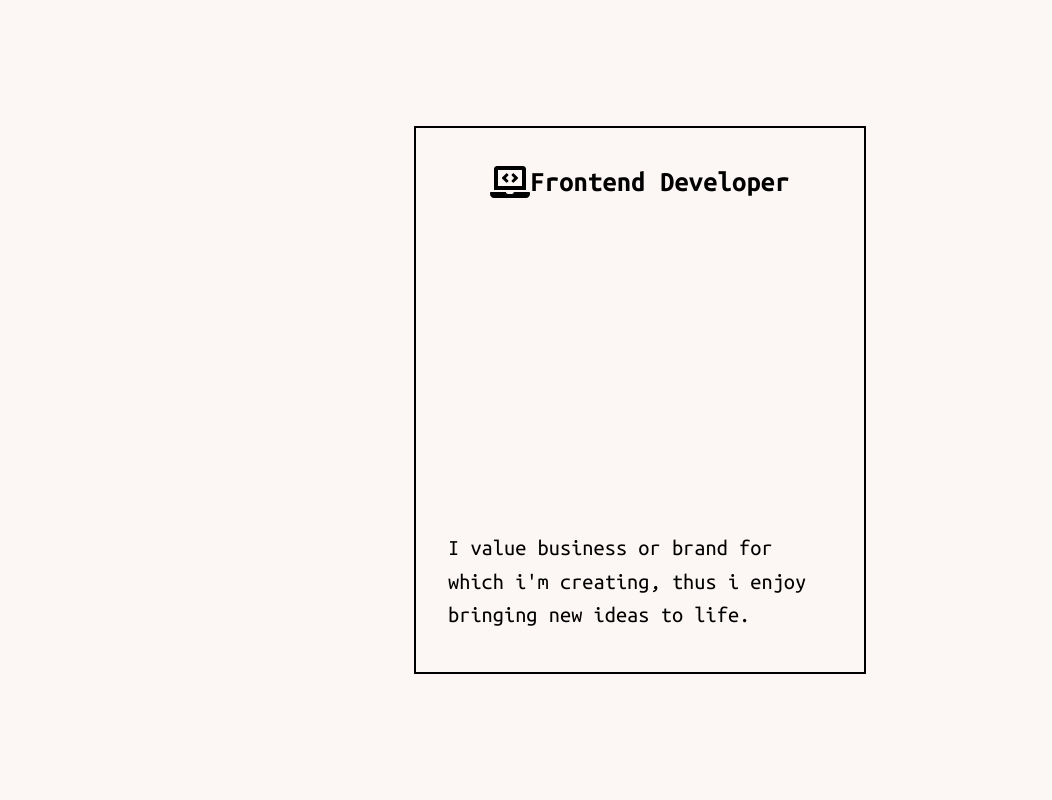
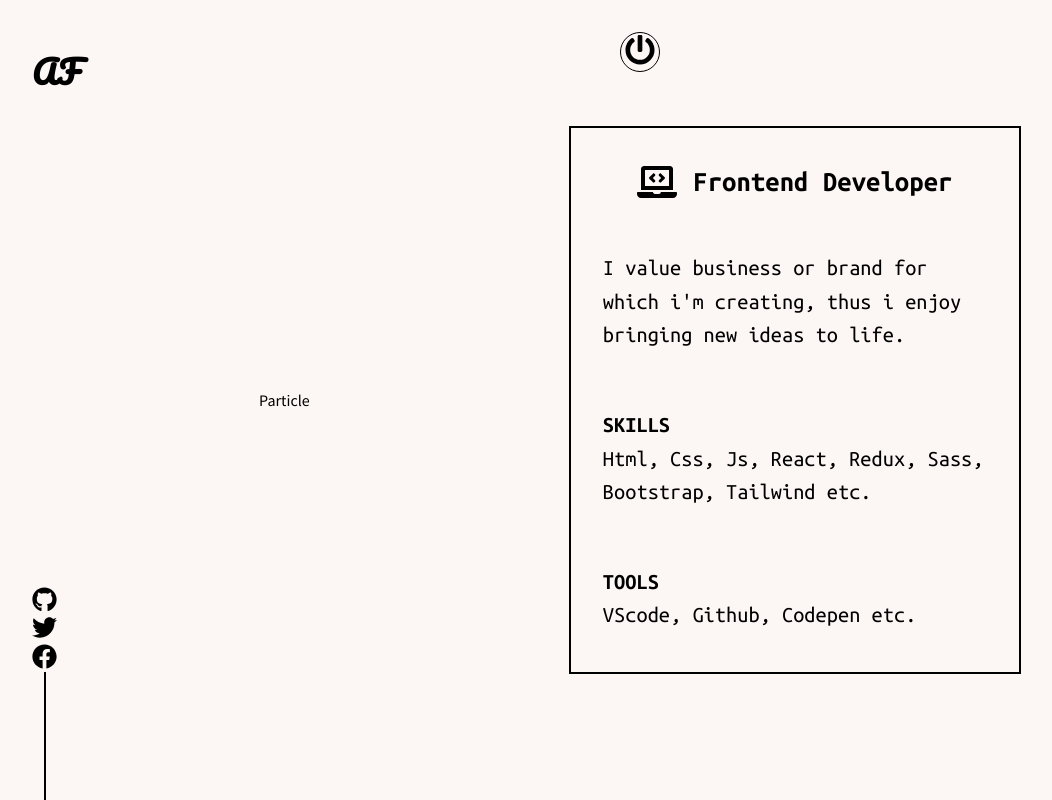
Before and after one commit to Ali-Fikri/portfolio, a React (Create React App) app: page /my-skills in a window 1280 px wide. Shown: the whole page, without its empty margins (0-1052 px from the left). Built offline with nearby package versions, Linux system fonts and the light colour scheme.

Commit message:
Create My Sliklls page

```diff
--- a/src/components/MySkills.jsx
+++ b/src/components/MySkills.jsx
@@ -3,6 +3,10 @@ import styled from "styled-components";
 
 import { lightTheme } from "./Themes";
 import { Develope } from "./AllSvgs";
+import LogoComponent from "./LogoComponent";
+import PowerButton from "./PowerButton";
+import SocialIcons from "./SocialIcons";
+import ParticleComponent from "./ParticleComponent";
 
 const Container = styled.div`
   background-color: ${(props) => props.theme.body};
@@ -12,6 +16,7 @@ const Container = styled.div`
   display: flex;
   justify-content: space-evenly;
   align-items: center;
+  cursor: pointer;
 `;
 
 const Card = styled.div`
@@ -28,6 +33,11 @@ const Card = styled.div`
   display: flex;
   flex-direction: column;
   justify-content: space-between;
+
+  &:hover {
+    color: ${(props) => props.theme.body};
+    background-color: ${(props) => props.theme.text};
+  }
 `;
 
 const Title = styled.h2`
@@ -35,18 +45,37 @@ const Title = styled.h2`
   justify-content: center;
   align-items: center;
   font-size: calc(1em + 1vw);
+
+  ${Card}:hover & {
+    & > * {
+      fill: ${(props) => props.theme.body};
+    }
+  }
+
+  & > *:first-child {
+    margin-right: 1rem;
+  }
 `;
 
 const Description = styled.div`
   color: ${(props) => props.theme.text};
   font-size: calc(0.6em + 1vw);
   padding: 0.5rem 0;
+
+  ${Card}:hover & {
+    color: ${(props) => props.theme.body};
+  }
 `;
 
 const MySkills = () => {
   return (
     <ThemeProvider theme={lightTheme}>
       <Container>
+        <LogoComponent theme="light" />
+        <SocialIcons theme="light" />
+        <PowerButton />
+        <ParticleComponent theme="light" />
+
         <Card>
           <Title>
             <Develope width={40} height={40} /> Frontend Developer
@@ -55,6 +84,14 @@ const MySkills = () => {
             I value business or brand for which i'm creating, thus i enjoy
             bringing new ideas to life.
           </Description>
+          <Description>
+            <strong>SKILLS</strong>
+            <p>Html, Css, Js, React, Redux, Sass, Bootstrap, Tailwind etc.</p>
+          </Description>
+          <Description>
+            <strong>TOOLS</strong>
+            <p>VScode, Github, Codepen etc.</p>
+          </Description>
         </Card>
       </Container>
     </ThemeProvider>
--- /dev/null
+++ b/src/components/ParticleComponent.jsx
@@ -0,0 +1,5 @@
+const ParticleComponent = () => {
+  return ( <div>Particle</div> );
+}
+
+export default ParticleComponent;
--- a/src/components/SocialIcons.jsx
+++ b/src/components/SocialIcons.jsx
@@ -23,7 +23,7 @@ const Line = styled.span`
   background-color: ${props => props.color === 'dark' ? darkTheme.text : darkTheme.body};
 `
 
-const socialIcons = ({ theme }) => {
+const SocialIcons = ({ theme }) => {
   return (
     <Icons>
       <div>
@@ -46,4 +46,4 @@ const socialIcons = ({ theme }) => {
   );
 };
 
-export default socialIcons;
+export default SocialIcons;
```
